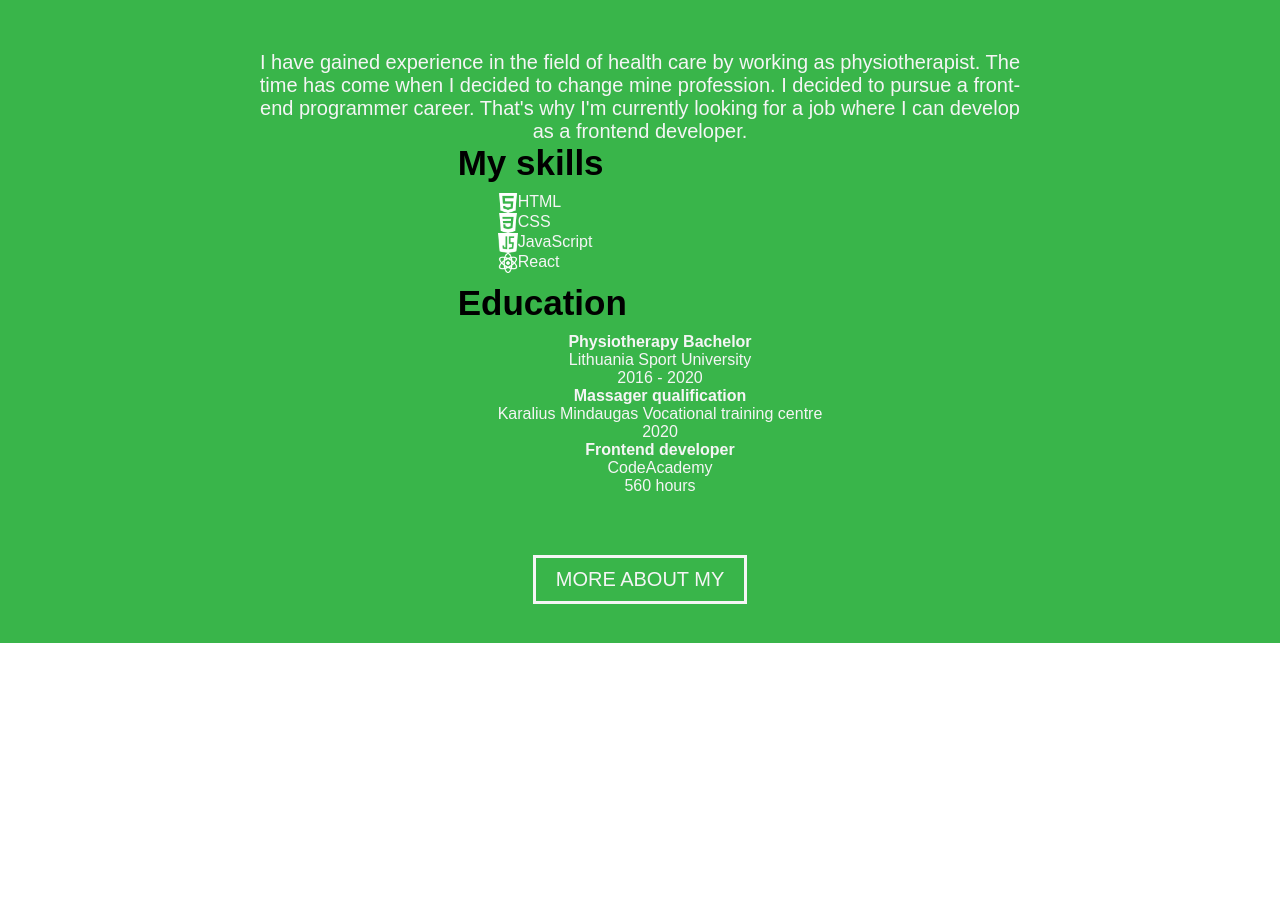
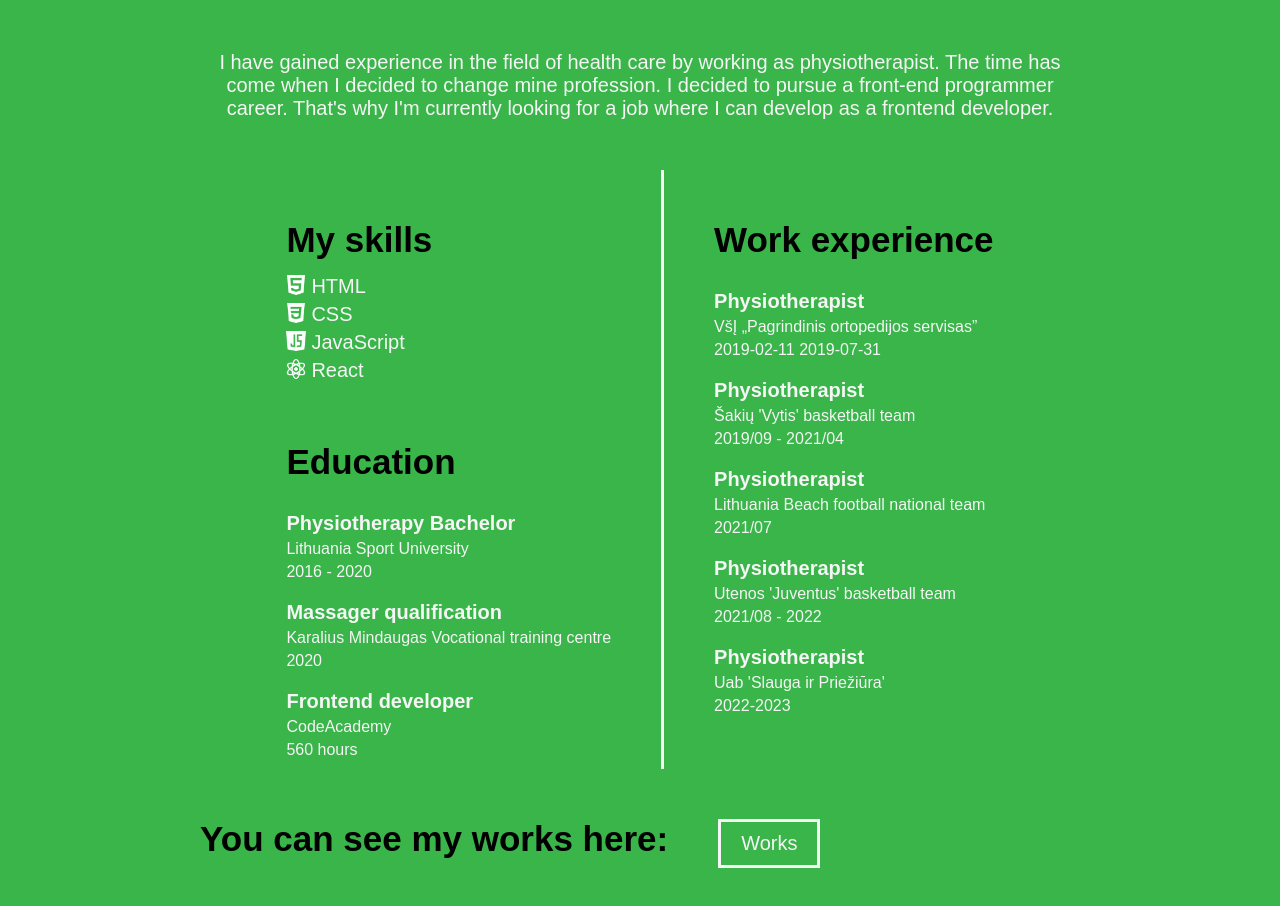
Before and after one commit to LukasZarnauskas/Portfolio-web, a React (Vite) app: page / in a window 1280 px wide. Shown: the part 1020-1926 px from the top of the page. Before the commit the page ends 1663 px from the top, so only its background shows below. Built offline with nearby package versions, Linux system fonts and the light colour scheme.

Commit message:
See work added, work experience and style update

```diff
--- a/src/components/ui/About.jsx
+++ b/src/components/ui/About.jsx
@@ -2,21 +2,19 @@
 import styled from "styled-components";
 const StyledAbout = styled.section`
   display: flex;
-  align-items: center;
   flex-direction: column;
-  padding: 10rem 0;
+  padding: 10rem 20rem;
   background-color: #39b54a;
-  height: 100vh;
 `;
 const AboutH2 = styled.h2`
   font-size: 5rem;
+  text-align: center;
 `;
 const P = styled.p`
   font-size: 2rem;
   margin-top: 5rem;
   color: whitesmoke;
   text-align: center;
-  padding: 0 25rem;
 `;
 const Button = styled.button`
   background-color: initial;
@@ -35,35 +33,62 @@ const Button = styled.button`
 const Div = styled.div`
   display: flex;
   flex-direction: column;
+  margin-top: 5rem;
+  border-right: 3px solid whitesmoke;
+  padding-right: 5rem;
+`;
+const DivW = styled.div`
+  display: flex;
+  flex-direction: column;
+  margin-top: 5rem;
+  margin-left: 5rem;
+`;
+const DivHist = styled.div`
+  display: flex;
+  justify-content: center;
+`;
+const DivWorks = styled.div`
+  display: flex;
+  gap: 5rem;
 `;
 const H3 = styled.h3`
   font-size: 3.5rem;
+  margin-top: 5rem;
+`;
+const H4 = styled.h4`
+  margin-top: 2rem;
 `;
 const Ul = styled.ul`
   list-style: none;
   color: whitesmoke;
+  padding-left: 0;
 `;
 const Li = styled.li`
-  display: flex;
+  margin-top: 0.5rem;
+  font-size: 2rem;
 `;
 const LiEd = styled.li`
   display: flex;
   flex-direction: column;
-  justify-content: center;
-  align-items: center;
+  font-size: 2rem;
 `;
 
 const Img = styled.img`
   width: 2rem;
+  margin-right: 0.5rem;
+  vertical-align: top;
 `;
-const H4 = styled.h4``;
-const PEd = styled.p``;
-const Year = styled.p``;
+
+const PEd = styled.p`
+  margin-top: 0.5rem;
+`;
+const Year = styled.p`
+  margin-top: 0.5rem;
+`;
 function About() {
   return (
     <StyledAbout>
       <AboutH2>ABOUT MY</AboutH2>
-
       <P>
         I have gained experience in the field of health care by working as
         physiotherapist. The time has come when I decided to change mine
@@ -71,11 +96,13 @@ function About() {
         why I'm currently looking for a job where I can develop as a frontend
         developer.
       </P>
+      <DivHist>
         <Div>
           <H3>My skills</H3>
           <Ul>
             <Li>
-            <Img src="/src/images/html.png" alt="html" /> HTML
+              <Img src="/src/images/html.png" alt="html" />
+              HTML
             </Li>
             <Li>
               <Img src="/src/images/css-3.png" alt="html" />
@@ -90,26 +117,76 @@ function About() {
               React
             </Li>
           </Ul>
+
           <H3>Education</H3>
           <Ul>
+            <div>
               <LiEd>
                 <H4>Physiotherapy Bachelor</H4>
                 <PEd>Lithuania Sport University</PEd>
                 <Year>2016 - 2020</Year>
               </LiEd>
+            </div>
+            <div>
               <LiEd>
                 <H4>Massager qualification</H4>
                 <PEd>Karalius Mindaugas Vocational training centre</PEd>
                 <Year>2020</Year>
               </LiEd>
+            </div>
+            <div>
               <LiEd>
                 <H4>Frontend developer</H4>
                 <PEd>CodeAcademy</PEd>
                 <Year>560 hours</Year>
               </LiEd>
+            </div>
           </Ul>
         </Div>
-      <Button> MORE ABOUT MY</Button>
+        <DivW>
+          <H3>Work experience</H3>
+          <Ul>
+            <div>
+              <LiEd>
+                <H4>Physiotherapist</H4>
+                <PEd>VšĮ „Pagrindinis ortopedijos servisas”</PEd>
+                <Year>2019-02-11 2019-07-31</Year>
+              </LiEd>
+            </div>
+            <div>
+              <LiEd>
+                <H4>Physiotherapist</H4>
+                <PEd>Šakių 'Vytis' basketball team</PEd>
+                <Year>2019/09 - 2021/04</Year>
+              </LiEd>
+            </div>
+            <div>
+              <LiEd>
+                <H4>Physiotherapist</H4>
+                <PEd>Lithuania Beach football national team</PEd>
+                <Year>2021/07</Year>
+              </LiEd>
+            </div>
+            <div>
+              <LiEd>
+                <H4>Physiotherapist</H4>
+                <PEd>Utenos 'Juventus' basketball team</PEd>
+                <Year>2021/08 - 2022</Year>
+              </LiEd>
+            </div>
+            <div>
+              <LiEd>
+                <H4>Physiotherapist</H4>
+                <PEd>Uab 'Slauga ir Priežiūra'</PEd>
+                <Year>2022-2023</Year>
+              </LiEd>
+            </div>
+          </Ul>
+        </DivW>
+      </DivHist>
+      <DivWorks>
+        <H3>You can see my works here:</H3> <Button>Works</Button>
+      </DivWorks>
     </StyledAbout>
   );
 }
```
Lines whose indentation alone changed are shown as unchanged.
